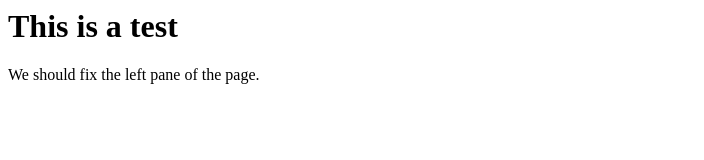
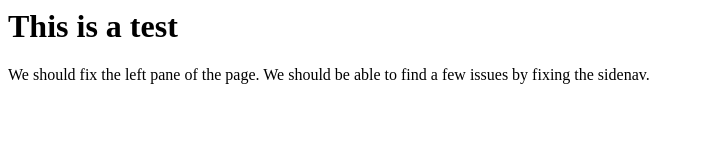
Before and after one commit to salvadorsalgado1/test-space-github, a plain HTML site: page index.html in a window 1280 px wide. Shown: the whole page, without its empty margins (0-704 px from the left). Drawn offline with Linux system fonts and the light colour scheme.

Commit message:
update paragraph, sidenav

```diff
--- a/index.html
+++ b/index.html
@@ -7,6 +7,6 @@
 </head>
 <body>
     <h1>This is a test</h1>
-    <p>We should fix the left pane of the page.</p>
+    <p>We should fix the left pane of the page. We should be able to find a few issues by fixing the sidenav.</p>
 </body>
 </html>
```
